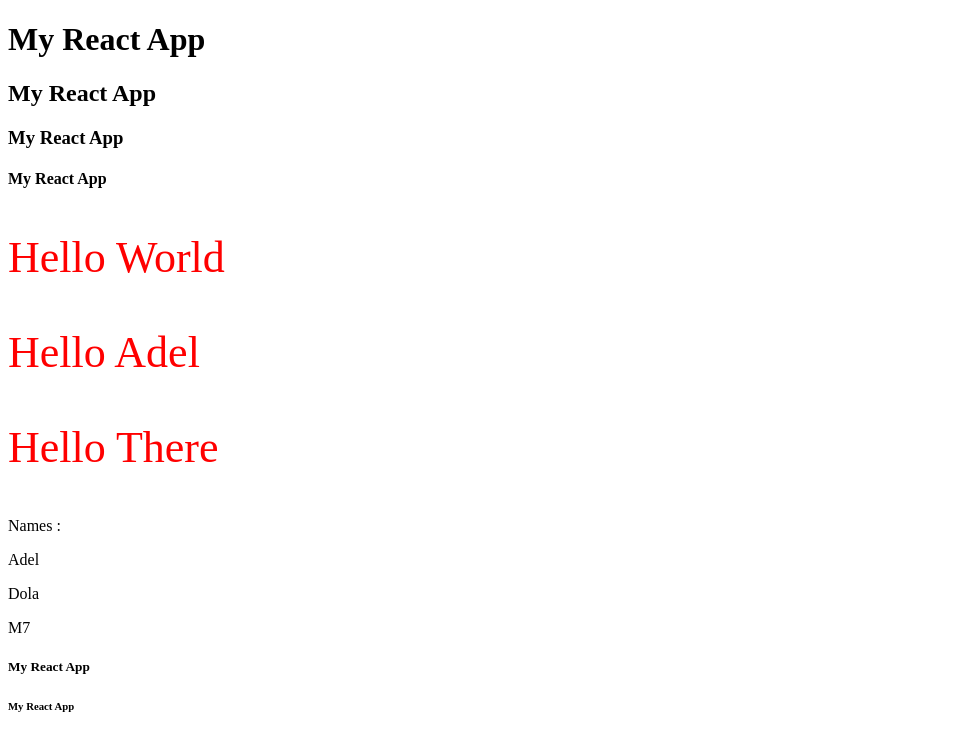
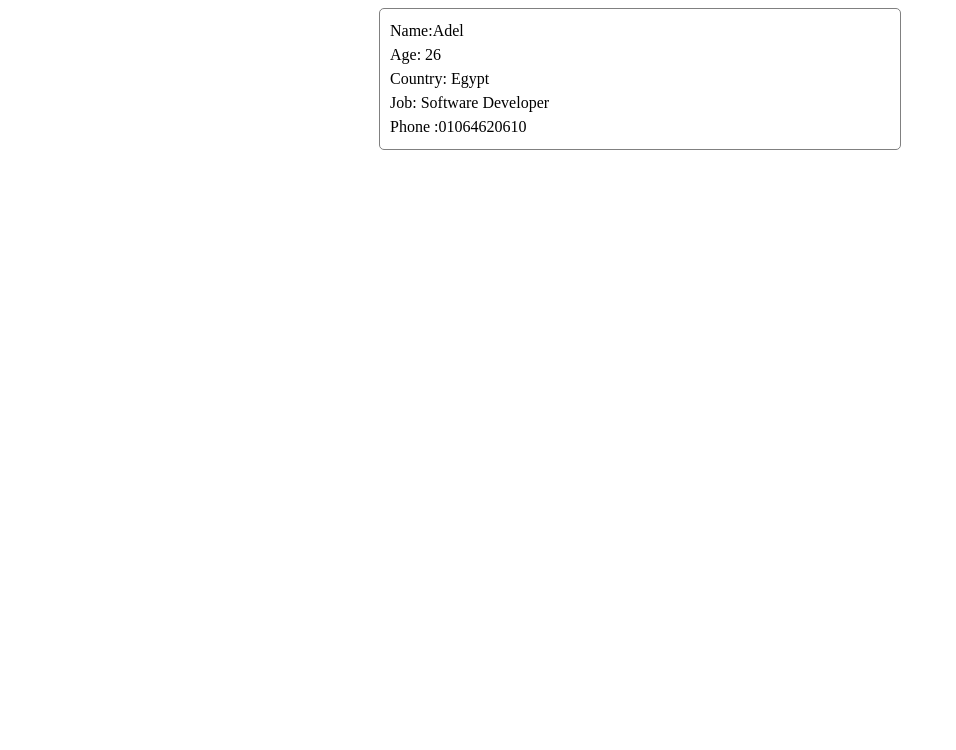
Before and after one commit to 3adel-sw/React-, a React (Create React App) app: page / in a window 1280 px wide. Shown: the top 750 px of the page, without its empty margins (0-956 px from the left). Built offline with nearby package versions, Linux system fonts and the light colour scheme.

Commit message:
add file App.css

```diff
--- /dev/null
+++ b/src/components/App.css
@@ -0,0 +1,13 @@
+.min-container {
+  display: flex;
+  flex-wrap: wrap;
+  justify-content: space-around;
+}
+
+.cardWeapper {
+  border: 1px solid gray;
+  border-radius: 5px;
+  width: 500px;
+  padding: 10px;
+  line-height: 1.5;
+}
--- a/src/components/App.js
+++ b/src/components/App.js
@@ -1,27 +1,17 @@
 import React from "react";
+import "./App.css";
 
 function App() {
-  const styles = { color: "red", fontSize: "44px" };
-  const myName = "Adel";
-  const names = ["Adel", "Dola", "M7"];
   return (
-    <fragent>
-      <h1>My React App</h1>
-      <h2>My React App</h2>
-      <h3>My React App</h3>
-      <h4>My React App</h4>
-      <p style={styles}>Hello World</p>
-      <p style={styles}>{myName === "Adel" ? "Hello Adel" : "Hello There"}</p>
-      <p style={styles}>{myName === "Dola" ? "Hello Adel" : "Hello There"}</p>
-      <div>
-        Names :
-        {names.map((el) => (
-          <p>{el}</p>
-        ))}
+    <div className="min-container">
+      <div className="cardWeapper">
+        <div>Name:Adel</div>
+        <div>Age: 26</div>
+        <div>Country: Egypt</div>
+        <div>Job: Software Developer</div>
+        <div>Phone :01064620610</div>
       </div>
-      <h5>My React App</h5>
-      <h6>My React App</h6>
-    </fragent>
+    </div>
   );
 }
 
```
